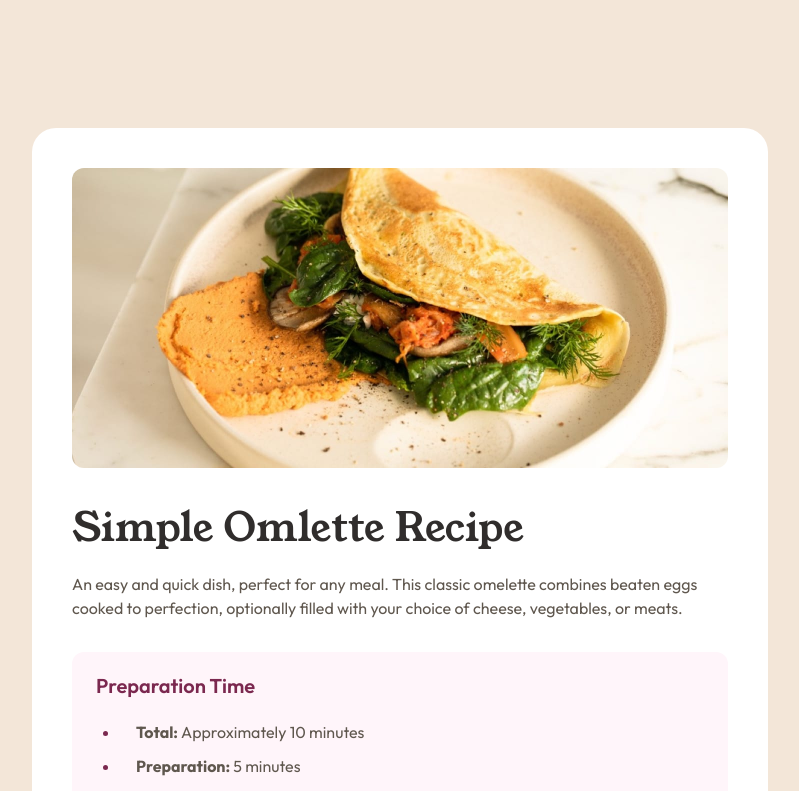
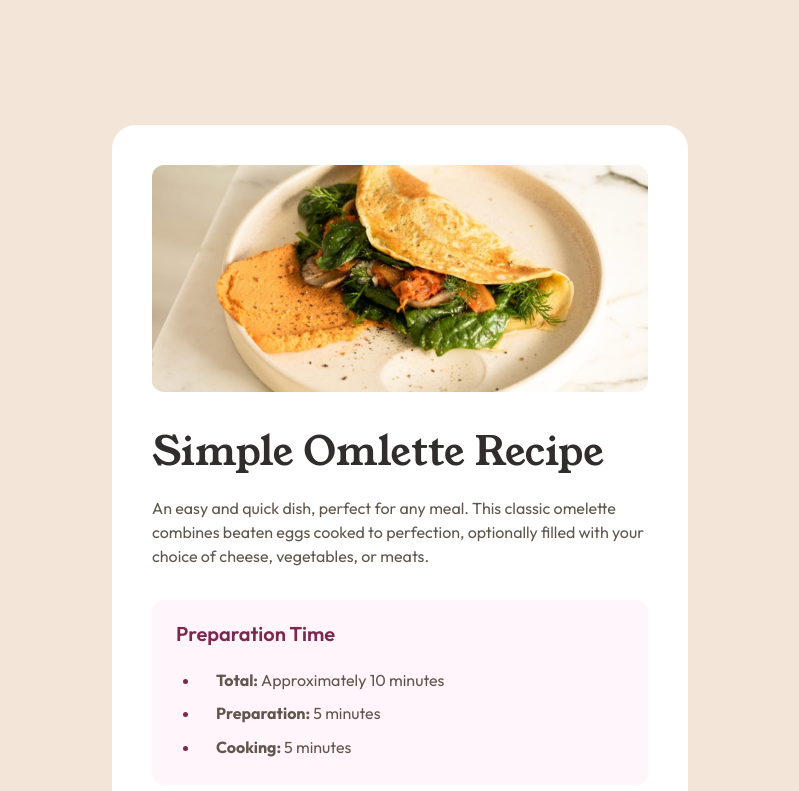
Before and after one commit to Kellenkjames/recipe-page, an Angular app in the folder recipe/: page / in a window 1280 px wide. Shown: the top 791 px of the page, without its empty margins (240-1039 px from the left). Built offline with nearby package versions, Linux system fonts and the light colour scheme.

Commit message:
feat: update semantic HTML and container styles

```diff
--- a/recipe/src/app/app.component.scss
+++ b/recipe/src/app/app.component.scss
@@ -4,10 +4,10 @@
   display: flex;
   justify-content: center;
   align-items: center;
-  margin: 12.8rem 35.2rem;
+  margin: 12.5rem 35.2rem;
 
-  @media (max-width: $desktop-width) {
-    margin: 12.8rem 15rem;
+  @media (max-width: $medium-width) {
+    margin: 12.5rem 15rem;
   }
 
   @media (max-width: $tablet-width) {
--- a/recipe/src/app/preparation/preparation.component.html
+++ b/recipe/src/app/preparation/preparation.component.html
@@ -1,5 +1,5 @@
 <div class="preparation">
-  <h3 class="preparation__title mb-sm">{{ title }}</h3>
+  <h2 class="preparation__title mb-sm">{{ title }}</h2>
   <ul class="preparation__list">
     @for (step of preparationSteps; track $index) {
     <li class="preparation__list__item pl-xs mb-xxxs">
```
